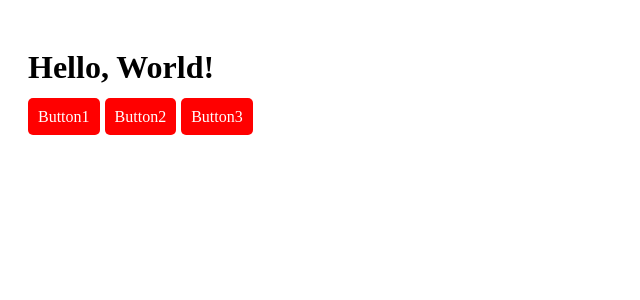
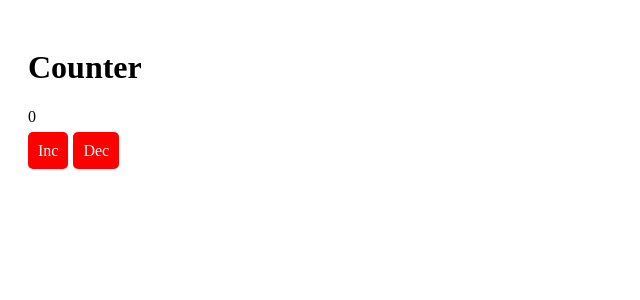
Before and after one commit to TKFM21/react-exercise, a React (Create React App) app: page / in a window 1280 px wide. Shown: the top 300 px of the page, without its empty margins (0-640 px from the left). Built offline with nearby package versions, Linux system fonts and the light colour scheme.

Commit message:
js_exercise_for_react_3

```diff
--- a/src/components/App.js
+++ b/src/components/App.js
@@ -1,14 +1,12 @@
 import React from 'react';
 import './App.css';
-import Button from './Button/Button';
+import Counter from './Counter/Counter';
 
 function App() {
   return (
     <div className="App">
-      <h1 className="title">Hello, World!</h1>
-      <Button>Button1</Button>
-      <Button>Button2</Button>
-      <Button>Button3</Button>
+      <h1 className="title">Counter</h1>
+      <Counter/>
     </div>
   );
 }
--- /dev/null
+++ b/src/components/Counter/Counter.jsx
@@ -0,0 +1,39 @@
+import React from 'react';
+import Button from '../Button/Button';
+
+class Counter extends React.Component {
+    constructor(props) {
+        super(props);
+        this.state = {
+            count: 0
+        };
+    }
+
+    handleClickInc() {
+        this.setState({
+            count: this.state.count + 1
+        });
+    }
+
+    handleClickDec() {
+        this.setState({
+            count: this.state.count - 1
+        });
+    }
+
+    render() {
+        return (
+            <div>
+                <p>{ this.state.count }</p>
+                <span onClick={ () => this.handleClickInc() }>
+                    <Button>Inc</Button>
+                </span>
+                <span onClick={() => this.handleClickDec()}>
+                    <Button>Dec</Button>
+                </span>
+            </div>
+        )
+    }
+}
+
+export default Counter;
```
Also changed, not shown: src/components/Timer/Timer.jsx (added, +22 -0 lines).
